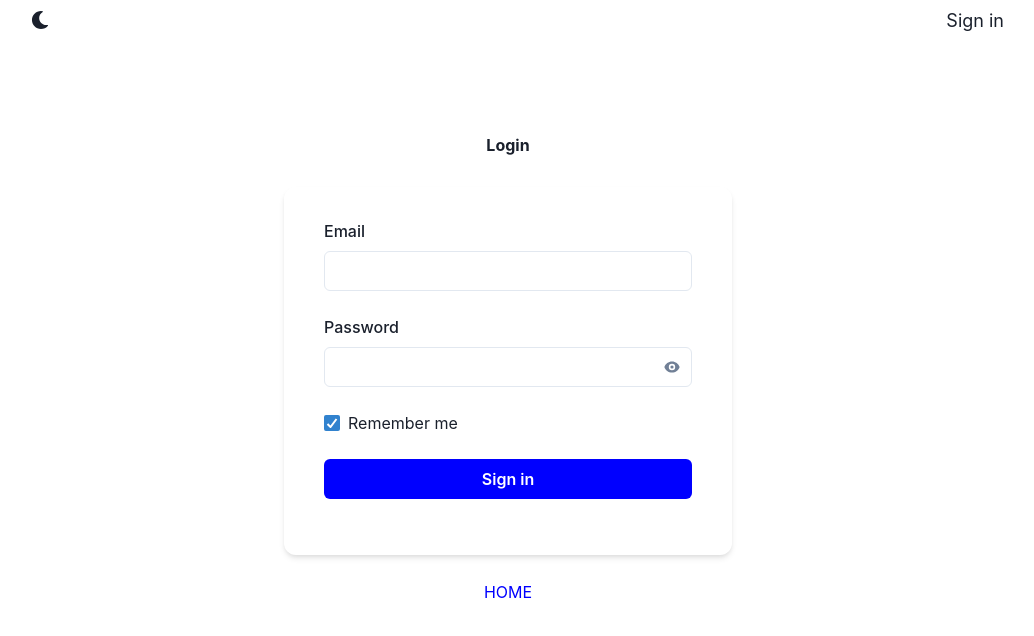
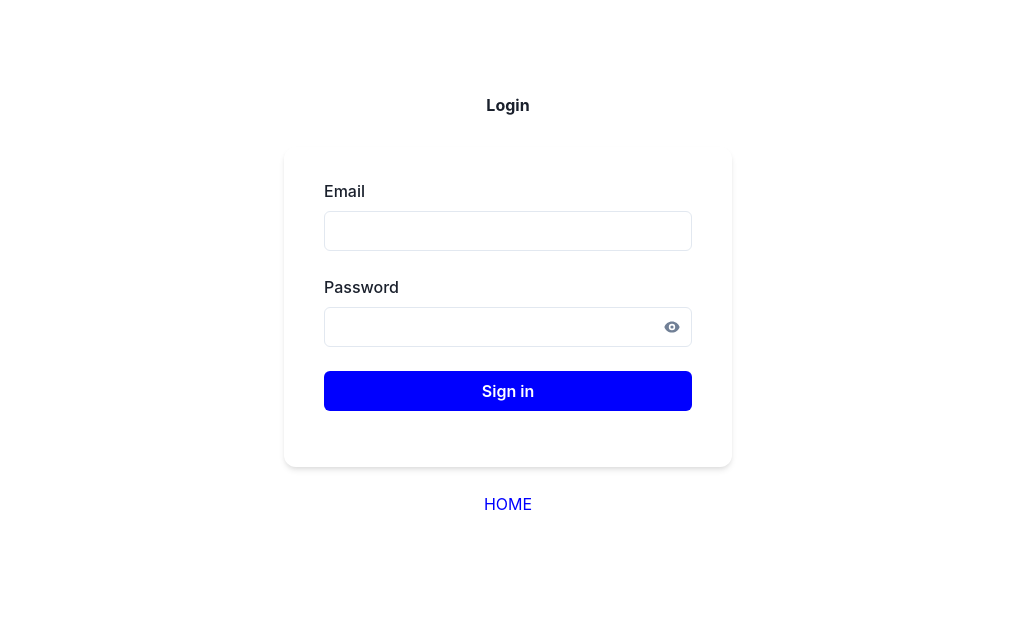
Before and after one commit to Abror4544/client, a Next.js app: page /login in a window 1280 px wide. Shown: the top 636 px of the page, without its empty margins (132-1166 px from the left). Built offline with nearby package versions, Linux system fonts and the light colour scheme.

Commit message:
Fixed type confilcts

```diff
--- a/components/Auth/Auth.tsx
+++ b/components/Auth/Auth.tsx
@@ -61,9 +61,6 @@ const Auth = (csrfToken: IToken) => {
               <Stack spacing="5">
                 <PasswordField />
               </Stack>
-              <HStack justify="space-between">
-                <Checkbox defaultChecked>Remember me</Checkbox>
-              </HStack>
               <Stack spacing="6">
                 <Button
                   bg="blue"
--- a/pages/_app.tsx
+++ b/pages/_app.tsx
@@ -2,8 +2,6 @@ import React from "react";
 import type { AppProps } from "next/app";
 import { ChakraProvider } from "@chakra-ui/react";
 import { SessionProvider } from "next-auth/react";
-
-import Header from "../components/Header/Header";
 
 import "../styles/globals.css";
 
@@ -11,7 +9,6 @@ function MyApp({ Component, pageProps }: AppProps) {
   return (
     <SessionProvider session={pageProps.session}>
       <ChakraProvider>
-        <Header session={pageProps.session} />
         <Component {...pageProps} />
       </ChakraProvider>
     </SessionProvider>
```
Also changed, not shown: components/Header/Header.tsx (+1 -16 lines), types.ts (+17 -1 lines), 1 other file (tests, documents, lock files or other folders).
